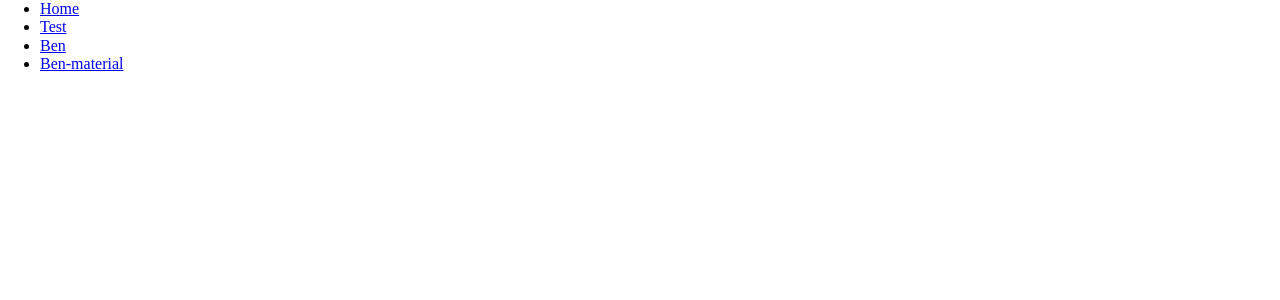
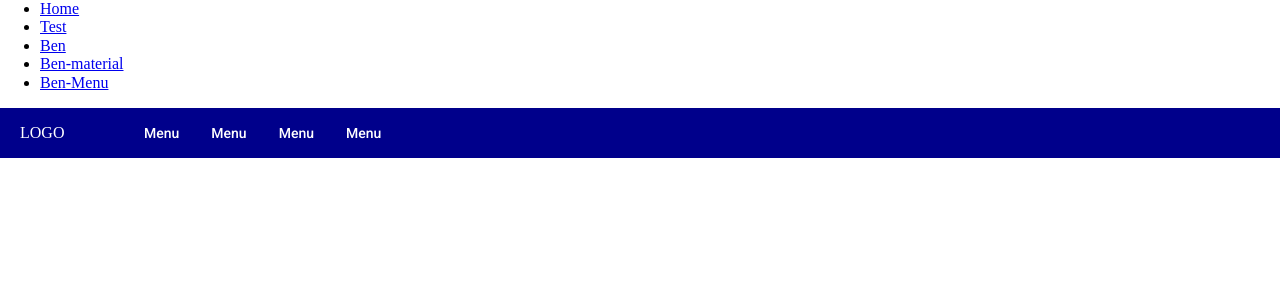
Before and after one commit to binoben/angular-8-material-flex-starter-template-qrncui, an Angular app: page /ben-menu in a window 1280 px wide. Before the commit this address led to /. Shown: the top 300 px of the page. Built offline with nearby package versions, Linux system fonts and the light colour scheme.

Commit message:
3 files modified, 3 added

```diff
--- a/src/app/app-routing.module.ts
+++ b/src/app/app-routing.module.ts
@@ -5,6 +5,7 @@ import { HomeComponent } from "./home/home.component";
 import { TestComponent } from "./test/test.component";
 import { BenComponent } from "./ben/ben.component";
 import { BenMaterialComponent } from "./ben-material/ben-material.component";
+import { BenMenuComponent } from "./ben-menu/ben-menu.component";
 
 const routes: Routes = [
   {
@@ -31,6 +32,11 @@ const routes: Routes = [
     path: "ben-material",
     pathMatch: "full",
     component: BenMaterialComponent
+  },
+  {
+    path: "ben-menu",
+    pathMatch: "full",
+    component: BenMenuComponent
   }
 ];
 
--- a/src/app/app.component.html
+++ b/src/app/app.component.html
@@ -3,5 +3,6 @@
   <li><a [routerLink]="['test']">Test</a></li>
   <li><a [routerLink]="['ben']">Ben</a></li>
   <li><a [routerLink]="['ben-material']">Ben-material</a></li>
+  <li><a [routerLink]="['ben-menu']">Ben-Menu</a></li>
 </ul>
 <router-outlet></router-outlet>
--- a/src/app/app.module.ts
+++ b/src/app/app.module.ts
@@ -11,6 +11,7 @@ import { HomeComponent } from "./home/home.component";
 import { TestComponent } from "./test/test.component";
 import { BenComponent } from "./ben/ben.component";
 import { BenMaterialComponent } from "./ben-material/ben-material.component";
+import { BenMenuComponent } from "./ben-menu/ben-menu.component";
 
 @NgModule({
   imports: [
@@ -22,7 +23,7 @@ import { BenMaterialComponent } from "./ben-material/ben-material.component";
 
     AppRoutingModule
   ],
-  declarations: [AppComponent, HomeComponent, TestComponent, BenComponent, BenMaterialComponent],
+  declarations: [AppComponent, HomeComponent, TestComponent, BenComponent, BenMaterialComponent, BenMenuComponent],
   bootstrap: [AppComponent]
 })
 export class AppModule {}
--- /dev/null
+++ b/src/app/ben-menu/ben-menu.component.css
@@ -0,0 +1,11 @@
+.navbar{
+  background-color: darkblue;
+}
+.navbar>.mat-button{
+  color: white;
+}
+
+.navbar>div>p{
+  color: white;
+  padding-left: 20px;
+}
--- /dev/null
+++ b/src/app/ben-menu/ben-menu.component.html
@@ -0,0 +1,25 @@
+<div fxlayout="column">
+	<div fxLayout="row" class="navbar" >
+    <div fxFlex="10%"> <p>LOGO</p></div>
+		<button mat-button [matMenuTriggerFor]="menu">Menu</button>
+		<mat-menu #menu="matMenu">
+			<button mat-menu-item>Item 1</button>
+			<button mat-menu-item>Item 2</button>
+		</mat-menu>
+		<button mat-button [matMenuTriggerFor]="menu">Menu</button>
+		<mat-menu #menu="matMenu">
+			<button mat-menu-item>Item 1</button>
+			<button mat-menu-item>Item 2</button>
+		</mat-menu>
+		<button mat-button [matMenuTriggerFor]="menu">Menu</button>
+		<mat-menu #menu="matMenu">
+			<button mat-menu-item>Item 1</button>
+			<button mat-menu-item>Item 2</button>
+		</mat-menu>
+		<button mat-button [matMenuTriggerFor]="menu">Menu</button>
+		<mat-menu #menu="matMenu">
+			<button mat-menu-item>Item 1</button>
+			<button mat-menu-item>Item 2</button>
+		</mat-menu>
+	</div>
+</div>
--- /dev/null
+++ b/src/app/ben-menu/ben-menu.component.ts
@@ -0,0 +1,15 @@
+import { Component, OnInit } from '@angular/core';
+
+@Component({
+  selector: 'app-ben-menu',
+  templateUrl: './ben-menu.component.html',
+  styleUrls: ['./ben-menu.component.css']
+})
+export class BenMenuComponent implements OnInit {
+
+  constructor() { }
+
+  ngOnInit() {
+  }
+
+}
```
